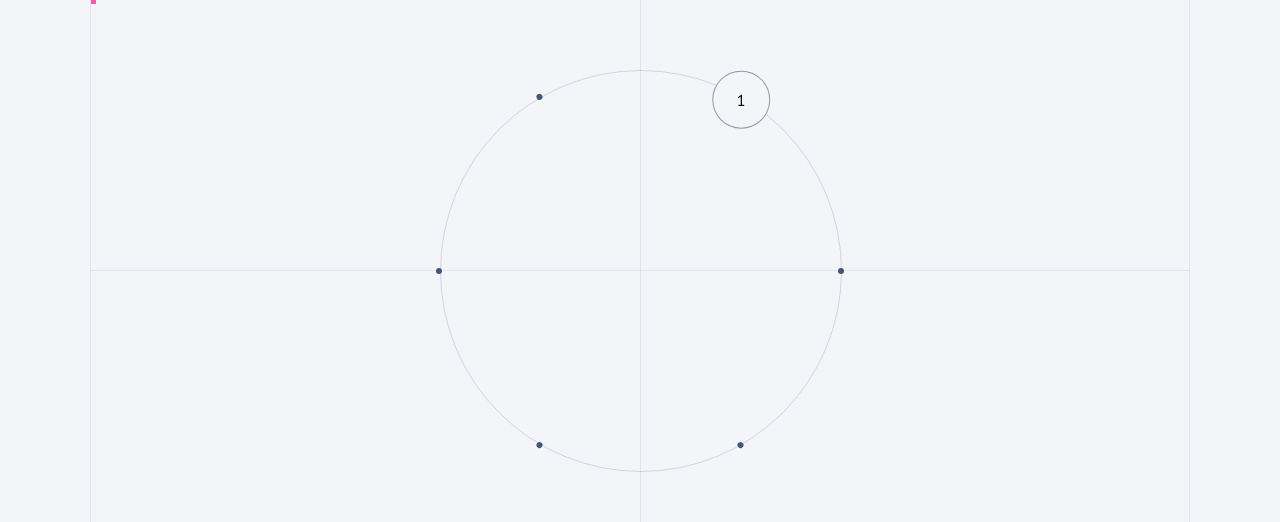
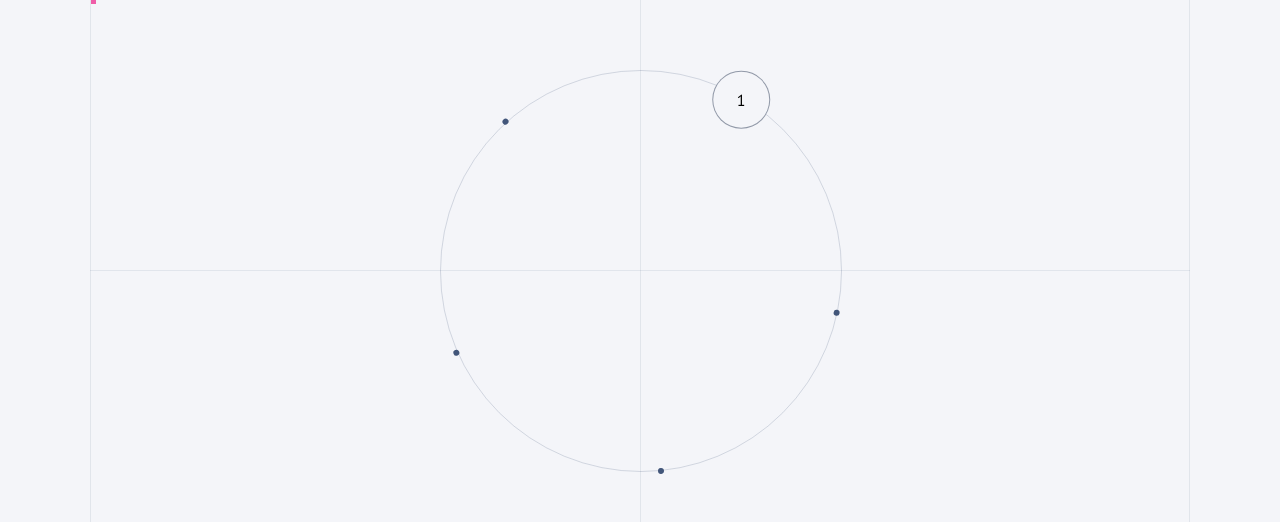
Before and after one commit to george-avsa/only-test-task, a React app: page / in a window 1280 px wide. Shown: the part 130-652 px from the top of the page. Built offline with nearby package versions, Linux system fonts and the light colour scheme.

Commit message:
circle logic finished

```diff
--- a/src/components/Circe.tsx
+++ b/src/components/Circe.tsx
@@ -1,38 +1,124 @@
 import React, { ReactEventHandler, useEffect, useRef, useState } from "react";
-import { isHtmlElement } from "../types/isHTMLElement";
+import { isHtmlElement } from "../types/isHtmlElement";
 
-const datesLength : number = 6;
+type markerRotationMap = {
+    currentRotation: number,
+    nextRotation: number,
+}
 
-function getMarkerRotation(datesLength: number): number[] {
-    const markers = [];
+type dateInterval = {
+    firstDate: number,
+    lastDate: number,
+    index: number,
+    currentRotation: number,
+    nextRotation: number,
+    active: boolean
+}
+
+function getMinimizedRotation(initialRotation: number): number {
+    const leftRotation = 360 - initialRotation + 30;
+    const rightRotation = 30 - initialRotation;
+    let nextRotation: number;
+    if (Math.abs(leftRotation) > Math.abs(rightRotation)) {
+        nextRotation = rightRotation
+    } else {
+        nextRotation = leftRotation
+    }
+    console.log(nextRotation)
+    return nextRotation;
+}
+
+function generateRotationMap(dateIntervals: dateInterval[], circleRotation: number): dateInterval[] {
     let initialRotation = 30;
-    const rotationStep = 360 / datesLength;
-    for (let i = 0; i < datesLength; ++i) {
-        markers.push(initialRotation)
+    const rotationStep = 360 / dateIntervals.length;
+    const dateIntervalsMapped = dateIntervals.map(dateInterval => {
+        const nextRotation = getMinimizedRotation(initialRotation)
+        const keklol = {...dateInterval, currentRotation: initialRotation, nextRotation};
         initialRotation += rotationStep
-    }
-    return markers;
+        return keklol;
+    });
+    return dateIntervalsMapped;
 }
 
 export default function Circle() {
 
-    const [intervals, setIntervals] = useState(1);
     const circleRef = useRef(null);
     const [circleRotation, setCircleRotation] = useState(0);
     const [localRotation, setLocalRotation] = useState(0);
     const [fullSpins, setFullSpins] = useState(1);
 
+    const [dateIntevals, setDateIntevals] = useState([
+        {
+            firstDate: 1993,
+            lastDate: 1995,
+            index: 1,
+            currentRotation: 0,
+            nextRotation: 0,
+            active: true,
+        },
+        {
+            firstDate: 1995,
+            lastDate: 1998,
+            index: 2,
+            currentRotation: 0,
+            nextRotation: 0,
+            active: false,
+        },
+        {
+            firstDate: 1999,
+            lastDate: 2005,
+            index: 3,
+            currentRotation: 0,
+            nextRotation: 0,
+            active: false,
+        },
+        {
+            firstDate: 2005,
+            lastDate: 2018,
+            index: 4,
+            currentRotation: 0,
+            nextRotation: 0,
+            active: false,
+        },
+        {
+            firstDate: 2018,
+            lastDate: 2023,
+            index: 5,
+            currentRotation: 0,
+            nextRotation: 0,
+            active: false,
+        },
+    ]);
+
+    useEffect(() => {
+        setDateIntevals(generateRotationMap(dateIntevals, 0));
+    }, []);
+
     function clickHandlerMarker(e: React.MouseEvent<HTMLElement>) {
         const clickedMarker = e.target;
         if (isHtmlElement(clickedMarker)) {
             const circleId = Number.parseInt(clickedMarker.innerText);
-            if (circleId !== intervals) {
                 const markerBlock = clickedMarker.closest('.marker__block');
                 if (isHtmlElement(markerBlock)) {
-                    let rotation = Number.parseInt(markerBlock.style.rotate);
-                    setLocalRotation(rotation);
-                    setIntervals(circleId);
-                }
+                    const circleRotation = Number.parseInt(circleRef.current.style.rotate) || 0;
+                    const nextRotation = Number.parseInt(markerBlock.getAttribute('data-rotation'))
+                    circleRef.current.style.rotate = `${circleRotation + nextRotation}deg`;
+                    const indexClicked = Number.parseInt(markerBlock?.innerText) - 1;
+                    const newDateIntervals = [...dateIntevals.slice(indexClicked, dateIntevals.length), ...dateIntevals.slice(0, indexClicked)]
+                    // сonst indexOrder = newDateIntervals.map()
+                    const rotationStep = 360 / newDateIntervals.length;
+                    let initialRotation = 30;
+                    const newkeklol  = newDateIntervals.map((dateInteval, i) => {
+                        const nextMarkerRotation = getMinimizedRotation(initialRotation)
+                        console.log(nextMarkerRotation)
+                        initialRotation += rotationStep
+                        if (dateInteval.index === indexClicked + 1) {
+                            return {...dateInteval, active: true, nextRotation: nextMarkerRotation}
+                        }
+                        return {...dateInteval, active: false, nextRotation: nextMarkerRotation}
+                    });
+                    console.log(newkeklol)
+                    setDateIntevals(newkeklol.sort((a:dateInterval, b:dateInterval) => a.index - b.index));
             }
         }
     }
@@ -52,10 +138,14 @@ export default function Circle() {
 
     return (
         <div className="wrapper__circle" ref={circleRef}>
-                {getMarkerRotation(datesLength).map((degree, i) => (
-                    <div className='marker__block' key={`rotate${degree}`} style={{rotate: `${degree}deg`}}>
+                {dateIntevals.map((dateInterval, i) => (
+                    <div className='marker__block'
+                        key={`${dateInterval.firstDate}-${dateInterval.lastDate}`}
+                        style={{rotate: `${dateInterval.currentRotation}deg`}}
+                        data-rotation={dateInterval.nextRotation}
+                    >
                         <div className="cirlce__marker" onClick={clickHandlerMarker}>
-                            <div className={`marker__hover${intervals === (i+1) ? ' marker__hover--active' : ''}`} style={{rotate: `${-degree - (circleRotation % 360)}deg`}}>
+                            <div className={`marker__hover${dateInterval.active ? ' marker__hover--active' : ''}`} style={{rotate: `${-dateInterval.currentRotation - (circleRotation % 360)}deg`}}>
                                 <span className="marker__number-text"></span>
                                 {i + 1}
                             </div>
```
